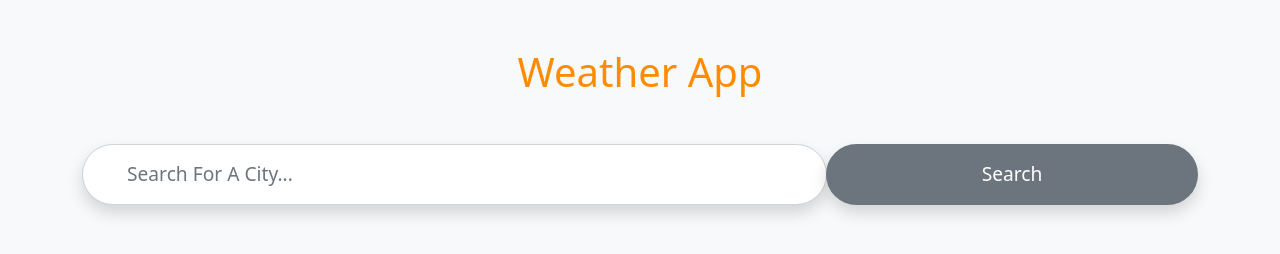
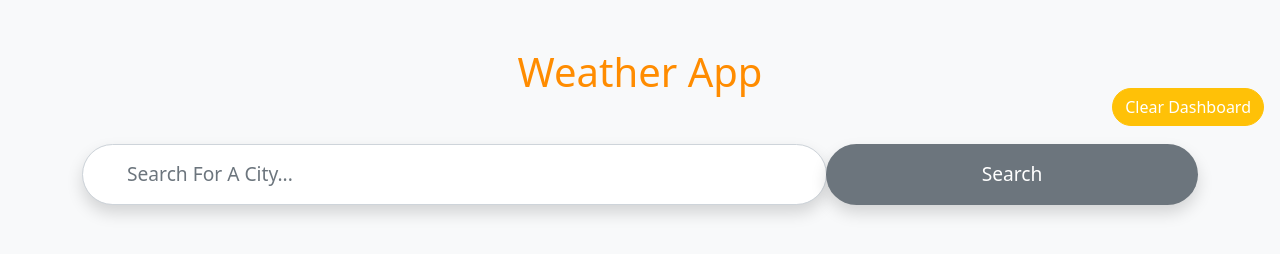
Before and after one commit to erol1098/Weather-App-JS, a website: page index.html in a window 1280 px wide. Drawn offline with nearby package versions, Linux system fonts and the light colour scheme.

Commit message:
New Button Added

```diff
--- a/css/style.css
+++ b/css/style.css
@@ -34,3 +34,8 @@
 small {
   font-size: 3rem;
 }
+.clear {
+  position: fixed;
+  top: 5.5rem;
+  right: 1rem;
+}
--- a/index.html
+++ b/index.html
@@ -24,6 +24,8 @@
       </div>
     </header>
     <main class="content row justify-content-start"></main>
+    <button class="clear btn btn-warning rounded-pill text-white">Clear
+      Dashboard</button>
   </div>
 
   <script src="https://cdn.jsdelivr.net/npm/bootstrap@5.2.0-beta1/dist/js/bootstrap.bundle.min.js"
--- a/weather.js
+++ b/weather.js
@@ -3,7 +3,7 @@ const dataArr = [];
 const city = document.querySelector(".entry");
 const search = document.getElementById("btn");
 const content = document.querySelector(".content");
-
+const clear = document.querySelector(".clear");
 city.onchange = (e) => {
   getWeather();
   city.value = "";
@@ -11,6 +11,12 @@ city.onchange = (e) => {
 search.onclick = (e) => {
   getWeather();
   city.value = "";
+};
+
+clear.onclick = (e) => {
+  content.innerHTML = "";
+  dataArr.splice(0, dataArr.length);
+  console.log(dataArr);
 };
 
 const getWeather = async () => {
```
